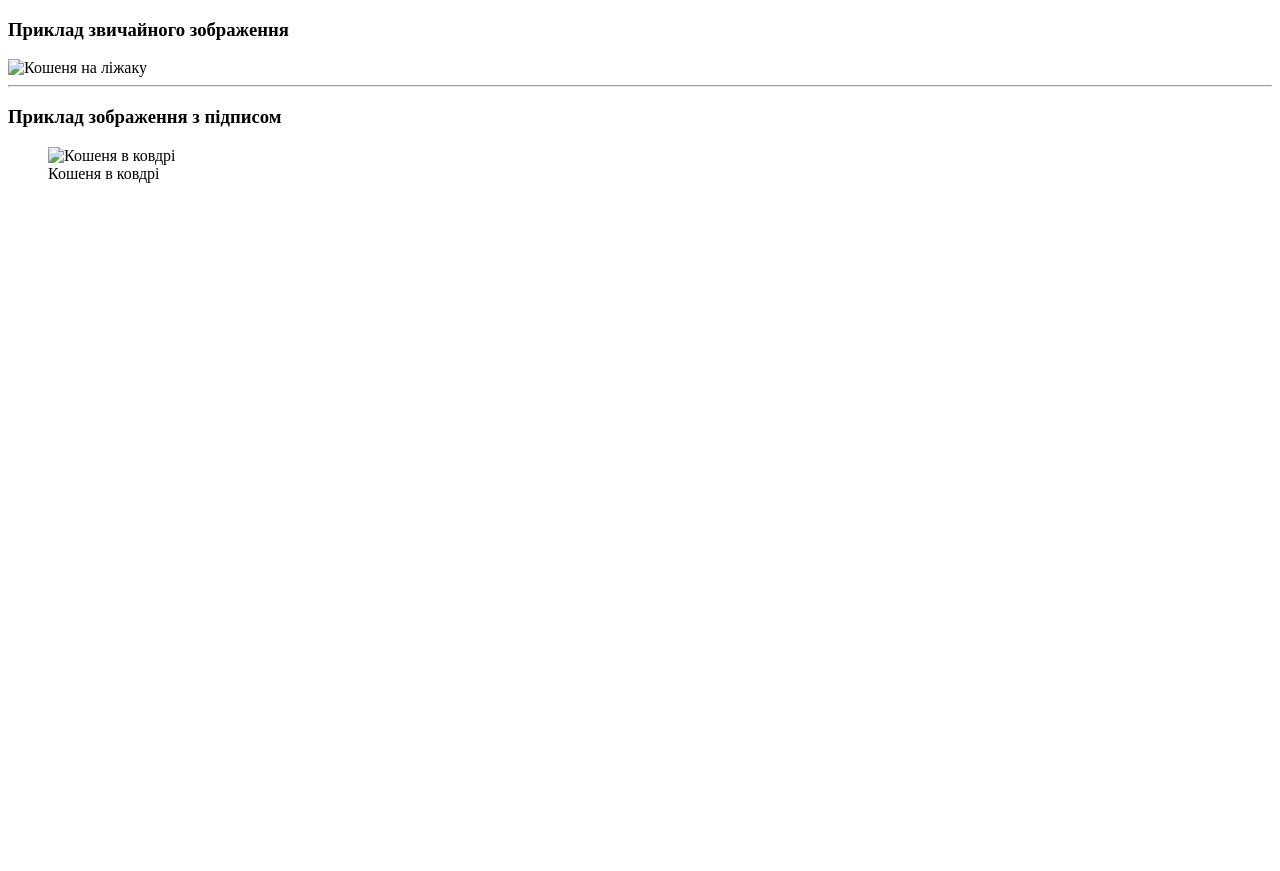
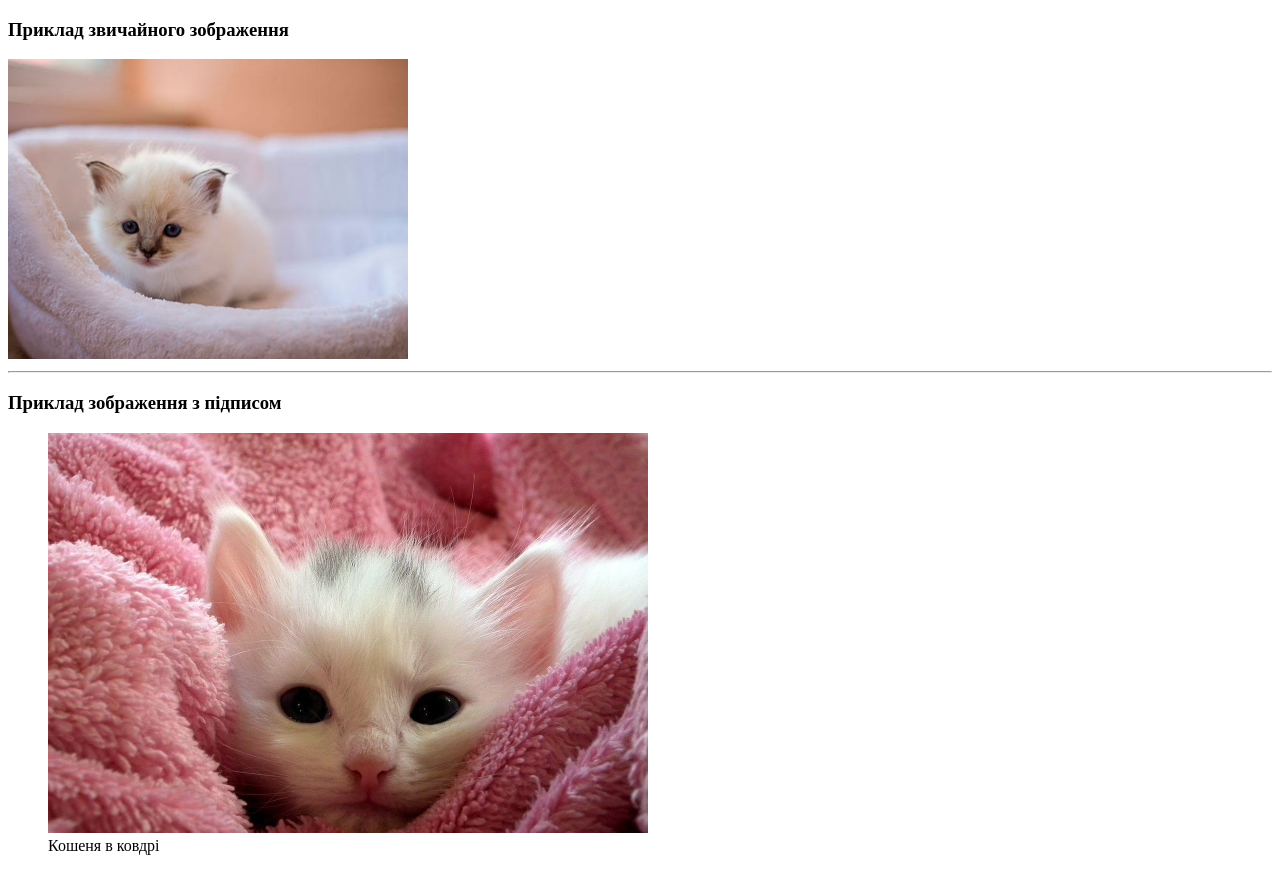
Before and after one commit to dn0ne/Lr3, a plain HTML site: page pages/images.html in a window 1280 px wide. Before the commit the page ends 800 px from the top, so only its background shows below. Drawn offline with Linux system fonts and the light colour scheme.

Commit message:
Fix images path

```diff
--- a/pages/images.html
+++ b/pages/images.html
@@ -11,14 +11,14 @@
     <section>
         <h3>Приклад звичайного зображення</h3>
         <!-- Звичайне зображення з вказаним джерелом, текстом заміщення та шириною -->
-        <img src="images/kitten1.jpg" alt="Кошеня на ліжаку" width="400">
+        <img src="../../images/kitten1.jpg" alt="Кошеня на ліжаку" width="400">
     </section>
     <hr>
     <section>
         <h3>Приклад зображення з підписом</h3>
         <!-- Зображення з підписом -->
         <figure>
-            <img src="images/kitten2.jpg" alt="Кошеня в ковдрі" height="400">
+            <img src="../../images/kitten2.jpg" alt="Кошеня в ковдрі" height="400">
             <figcaption>Кошеня в ковдрі</figcaption>
         </figure>
     </section>
```
